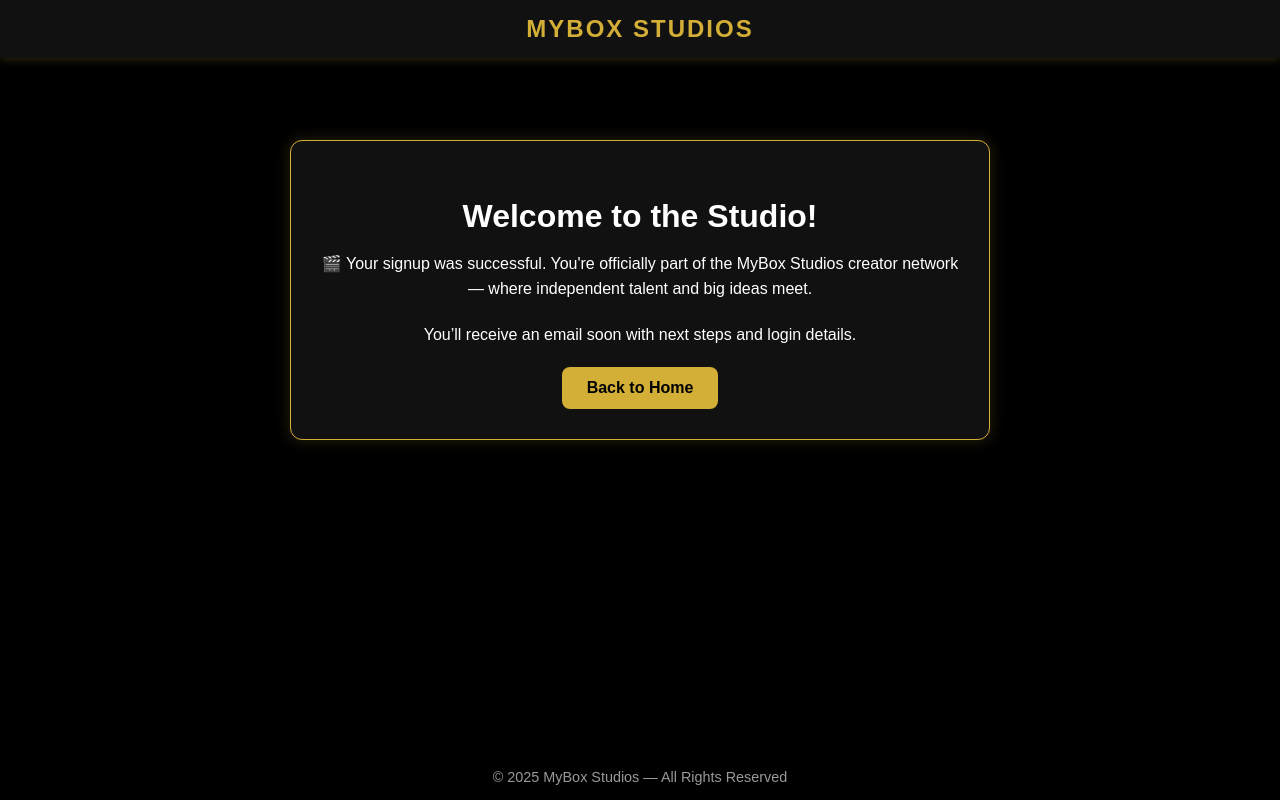
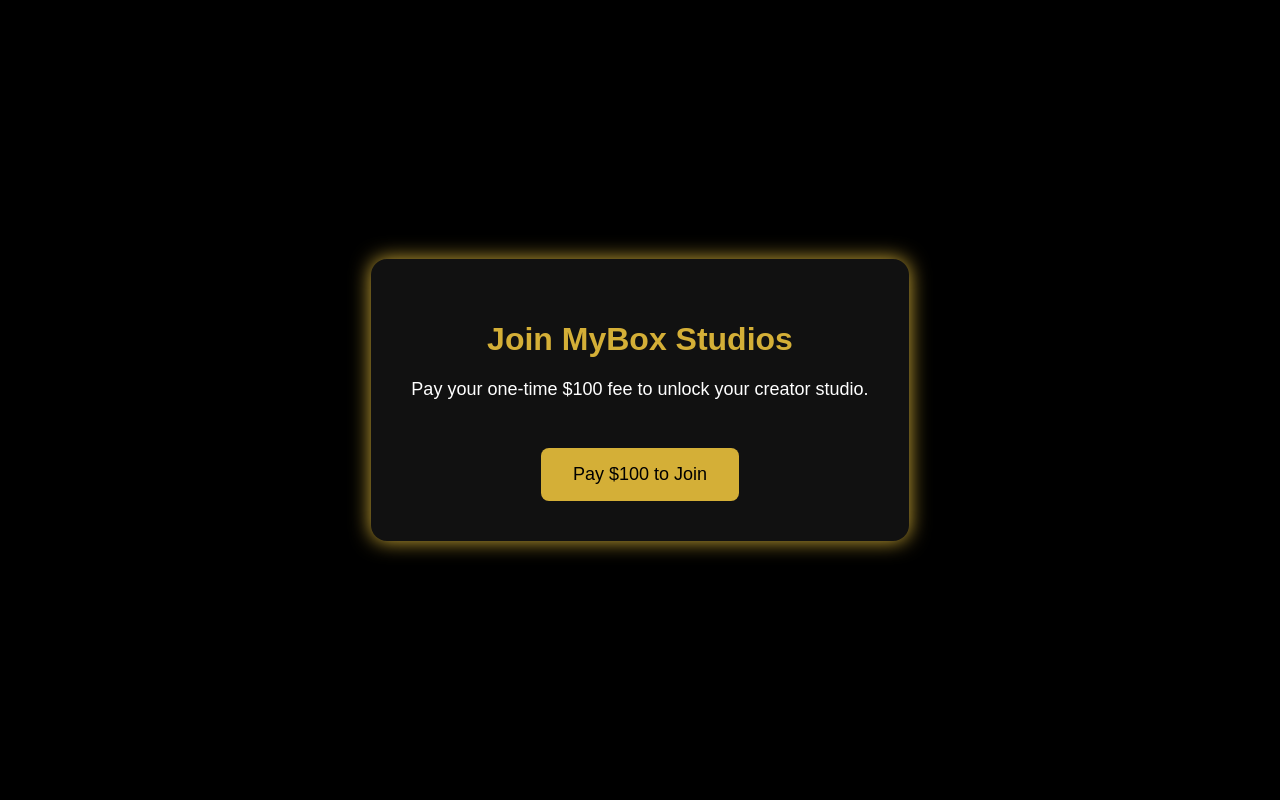
Before and after one commit to mrcoffee5190-hue/mybox-studios-site, a plain HTML site: page join.html in a window 1280 px wide. Drawn offline with Linux system fonts and the light colour scheme.

Commit message:
Update join.html for new join flow and styling

```diff
--- a/join.html
+++ b/join.html
@@ -2,131 +2,57 @@
 <html lang="en">
 <head>
   <meta charset="UTF-8" />
-  <meta name="viewport" content="width=device-width, initial-scale=1.0" />
-  <title>Welcome to MyBox Studios</title>
+  <meta name="viewport" content="width=device-width, initial-scale=1.0"/>
+  <title>Join MyBox Studios</title>
   <style>
-    /* === MyBox Studios Black & Gold Theme === */
     body {
       margin: 0;
       padding: 0;
-      background-color: #000000;
-      color: #D4AF37;
-      font-family: "Poppins", Arial, sans-serif;
+      background-color: #000;
+      color: #fff;
+      font-family: Arial, sans-serif;
       display: flex;
-      flex-direction: column;
-      min-height: 100vh;
       justify-content: center;
       align-items: center;
+      height: 100vh;
       text-align: center;
     }
-
-    header {
-      width: 100%;
+    .container {
       background-color: #111;
-      padding: 15px 0;
-      box-shadow: 0 0 10px rgba(212, 175, 55, 0.3);
-      position: fixed;
-      top: 0;
-      left: 0;
-      z-index: 999;
+      padding: 40px;
+      border-radius: 16px;
+      box-shadow: 0 0 20px #d4af37;
     }
-
-    header h1 {
-      margin: 0;
-      font-size: 1.5rem;
-      color: #D4AF37;
-      text-transform: uppercase;
-      letter-spacing: 2px;
+    h1 {
+      color: #d4af37;
     }
-
-    main {
-      margin-top: 120px;
-      padding: 20px;
-      max-width: 700px;
+    p {
+      margin-top: 10px;
+      font-size: 18px;
     }
-
-    .card {
-      background-color: #111;
-      border: 1px solid #D4AF37;
-      border-radius: 12px;
-      padding: 30px;
-      box-shadow: 0 0 15px rgba(212, 175, 55, 0.2);
-    }
-
-    .card h2 {
-      font-size: 2rem;
-      color: #ffffff;
-      margin-bottom: 15px;
-    }
-
-    .card p {
-      font-size: 1rem;
-      color: #ffffff;
-      line-height: 1.6;
-      margin-bottom: 20px;
-    }
-
-    .btn {
-      display: inline-block;
-      background-color: #D4AF37;
+    button {
+      margin-top: 30px;
+      background-color: #d4af37;
       color: #000;
-      padding: 12px 25px;
-      text-decoration: none;
+      border: none;
+      padding: 16px 32px;
+      font-size: 18px;
       border-radius: 8px;
-      font-weight: bold;
+      cursor: pointer;
       transition: background 0.3s ease;
     }
-
-    .btn:hover {
-      background-color: #c6a15b;
-    }
-
-    footer {
-      margin-top: auto;
-      padding: 15px;
-      color: #999;
-      font-size: 0.9rem;
-    }
-
-    @media screen and (max-width: 600px) {
-      .card {
-        margin: 10px;
-        padding: 20px;
-      }
-      .card h2 {
-        font-size: 1.6rem;
-      }
+    button:hover {
+      background-color: #fff;
     }
   </style>
-
-  <script>
-    // Optional: Redirect back to home after 10 seconds
-    setTimeout(() => {
-      window.location.href = "/index.html";
-    }, 10000);
-  </script>
 </head>
 <body>
-
-  <header>
-    <h1>MyBox Studios</h1>
-  </header>
-
-  <main>
-    <div class="card">
-      <h2>Welcome to the Studio!</h2>
-      <p>🎬 Your signup was successful. You're officially part of the MyBox Studios creator network — where independent talent and big ideas meet.</p>
-      <p>You’ll receive an email soon with next steps and login details.</p>
-      <a href="/index.html" class="btn">Back to Home</a>
-    </div>
-  </main>
-
-  <footer>
-    © <span id="year"></span> MyBox Studios — All Rights Reserved
-  </footer>
-
-  <script>
-    document.getElementById('year').textContent = new Date().getFullYear();
-  </script>
+  <div class="container">
+    <h1>Join MyBox Studios</h1>
+    <p>Pay your one-time $100 fee to unlock your creator studio.</p>
+    <form action="https://buy.stripe.com/eVq9AT8OYbci9QM8126J200" method="GET">
+      <button type="submit">Pay $100 to Join</button>
+    </form>
+  </div>
 </body>
 </html>
```
